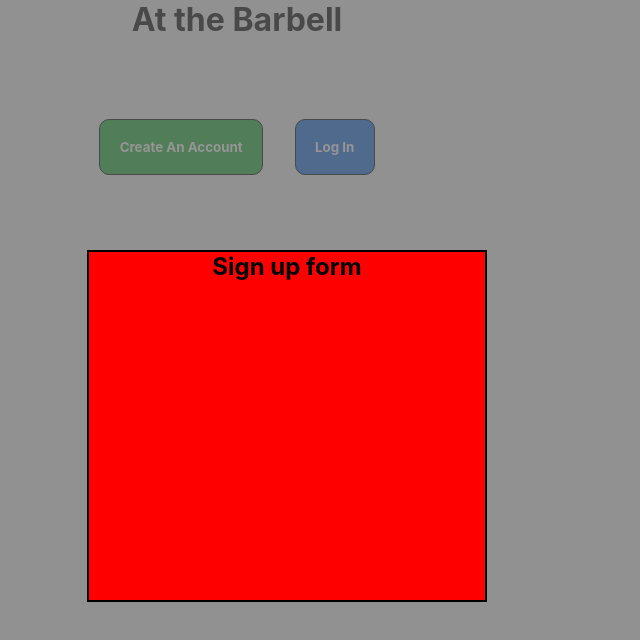
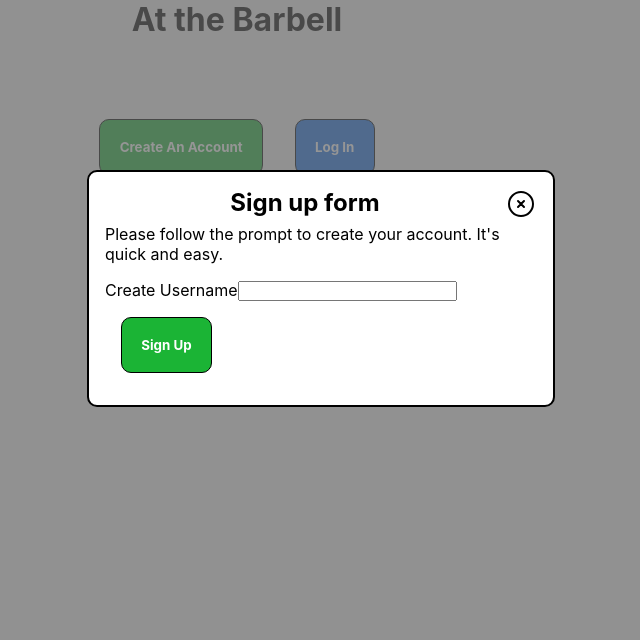
Before and after one commit to WesloTheWeb/gym-social-app, a Next.js app: page / in a window 1280 px wide. Both pictures are taken after a click on the button "Create An Account". Shown: the top 640 px of the page, without its empty margins (403-1043 px from the left). Built offline with nearby package versions, Linux system fonts and the light colour scheme.

Commit message:
form set up, ready to implement RHF (React Hook Form)

```diff
--- a/pages/index.js
+++ b/pages/index.js
@@ -18,8 +18,8 @@ export default function Home() {
 
   return (
     <>
-      {createAccountModal ? <Overlay click={handleCreateAccountModal} /> : null}
-      {createAccountModal ? <Modal /> : null}
+      {createAccountModal ? <Overlay /> : null}
+      {createAccountModal ? <Modal click={handleCreateAccountModal} /> : null}
       <h1>At the Barbell</h1>
       <main>
         <div className='homepage-cta-container'>
--- a/src/components/Modal/Modal.js
+++ b/src/components/Modal/Modal.js
@@ -1,12 +1,28 @@
 import React from 'react';
+import HomePageButton from '../HomePageButton/HomePageButton';
 import classes from './Modal.module.scss';
 
-const { modalContainer } = classes;
+const { modalContainer, modalHeader } = classes;
 
-const Modal = (props) => {
+const Modal = ({ click }) => {
     return (
         <form className={modalContainer}>
-            <h2>Sign up form</h2>
+            <div class={modalHeader}>
+                <h2>Sign up form</h2>
+                <div onClick={click}>
+                    <svg xmlns="http://www.w3.org/2000/svg" fill="none" viewBox="0 0 24 24" strokeWidth={1.5} stroke="currentColor" className="w-6 h-6">
+                        <path strokeLinecap="round" strokeLinejoin="round" d="M9.75 9.75l4.5 4.5m0-4.5l-4.5 4.5M21 12a9 9 0 11-18 0 9 9 0 0118 0z" />
+                    </svg>
+                </div>
+            </div>
+            <p>Please follow the prompt to create your account. It's quick and easy.</p>
+            <section>
+                <label>Create Username</label>
+                <input type="text" />
+            </section>
+
+            <HomePageButton title="Sign Up" />
+
         </form>
     );
 };
--- a/src/components/Modal/Modal.module.scss
+++ b/src/components/Modal/Modal.module.scss
@@ -1,20 +1,35 @@
+@import '../../../styles/variables.scss';
+
 .modalContainer {
+    background-color: $modalBackground;
     position: absolute;
-    width: 300px;
-    height: 300px;
+    width: 432px;
+    padding: 0 1rem 2rem;
+    // height: 350px;
     left: 50%;
-    top: 50%;
+    top: 40%;
     margin-left: -150px;
     margin-top: -150px;
+    z-index: 3;
+    border: 2px solid #000;
+    border-radius: 10px;
 
-    z-index: 3;
-    background-color: red;
-    border: 2px solid #000;
-    padding: 0 3rem 3rem;
+    .modalHeader {
+        margin-top: 1rem;
+        display: flex;
+    }
 
-
+    svg {
+        cursor: pointer;
+        width: 2rem;
+    }
 
     h2 {
+        margin: 0 auto;
         text-align: center;
     }
+
+    section {
+        margin: 1rem auto;
+    }
 }
--- /dev/null
+++ b/styles/variables.scss
@@ -0,0 +1 @@
+$modalBackground: #FFF;
```
